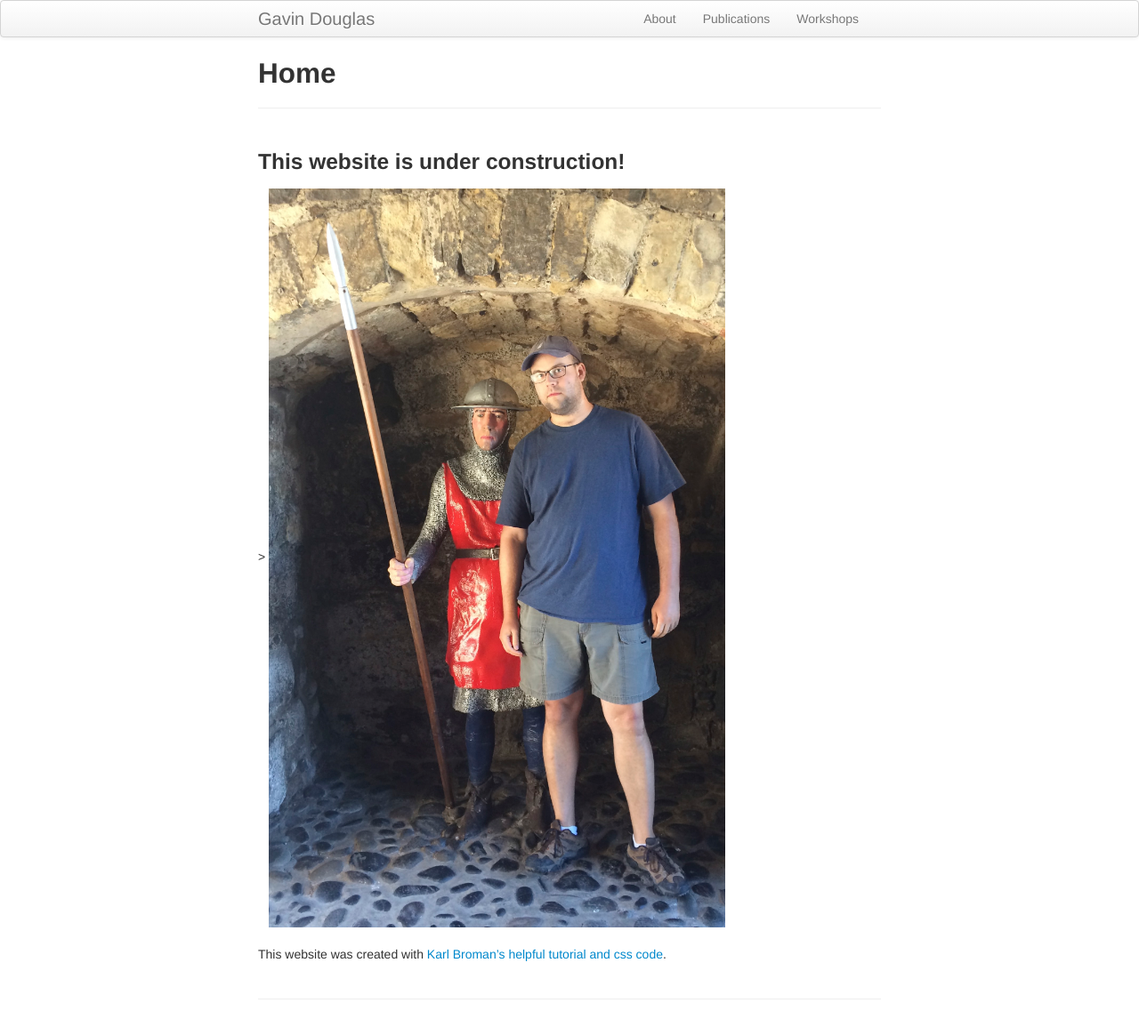
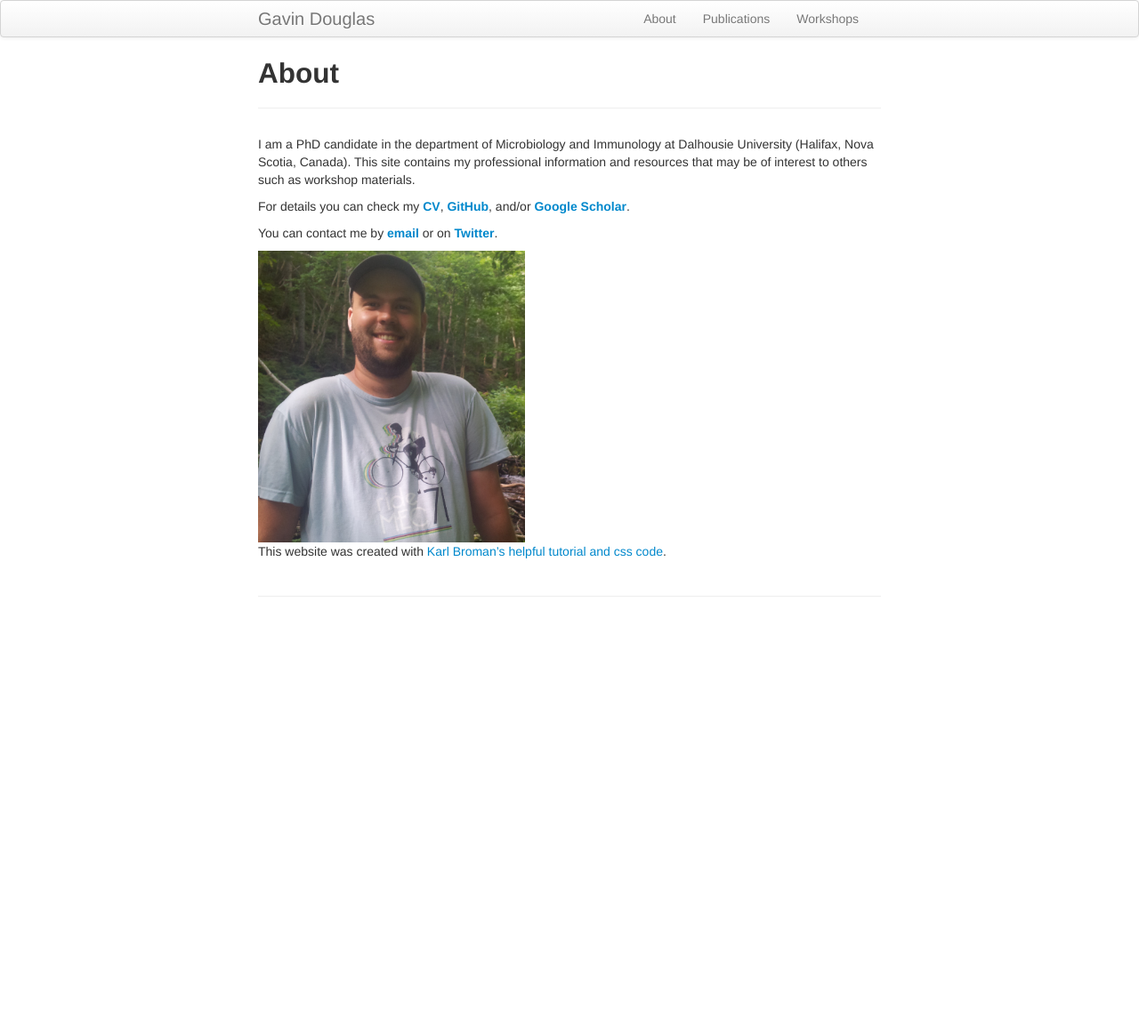
Before and after one commit to gavinmdouglas/gavinmdouglas.github.io, a Jekyll site: the page built from index.md, in a window 1280 px wide. Shown: the whole page at 89% size. Built offline with Jekyll 4.4.1, drawn with Linux system fonts in a browser that asks for light colours; after the commit the page ends 900 px from its top, so only the background shows below that.

Commit message:
swapped about to be home page

```diff
--- a/index.md
+++ b/index.md
@@ -1,12 +1,16 @@
 ---
 layout: page
-title: Home
+title: About
 ---
 
-### This website is under construction!
+I am a PhD candidate in the department of Microbiology and Immunology at Dalhousie University (Halifax, Nova Scotia, Canada). This site contains my professional information and resources that may be of interest to others such as workshop materials.
 
-<td align="center">>
-        <img src="assets/pictures/personal/carrickfergus_guard.jpg" alt="assets/pictures/personal/carrickfergus_guard.jpg" title="carrickfergus_guard" align="middle" height="831" width="513">
+For details you can check my **[CV]({{ BASE_PATH }}/assets/CV/Gavin_Douglas_CV.pdf)**, **[GitHub](https://github.com/gavinmdouglas)**, and/or **[Google Scholar](https://scholar.google.ca/citations?hl=en&user=EhhXPUkAAAAJ)**.
+
+You can contact me by **[email](gavinmdouglas@gmail.com)** or on **[Twitter](https://twitter.com/gavin_m_douglas)**.
+
+<td class="left">
+        <img src="{{ BASE_PATH }}/assets/pictures/personal/GavinHeadshot.jpg" alt="assets/pictures/personal/GavinHeadshot.jpg" title="GavinHeadshot" align="middle" height="350" width="300">
 </td>
-<br>
+
 This website was created with [Karl Broman's helpful tutorial and css code](https://kbroman.org/simple_site/pages/independent_site.html).
```
Also changed, not shown: pages/about.md (deleted, +0 -14 lines).
